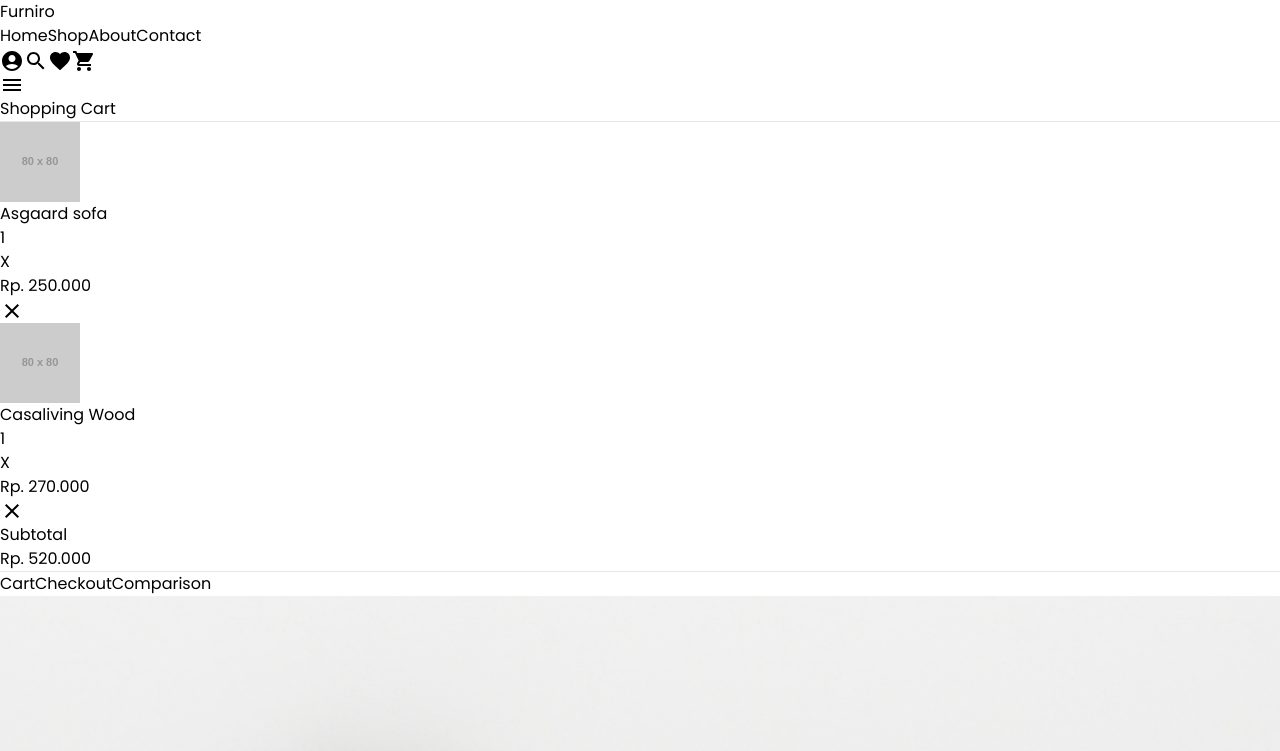
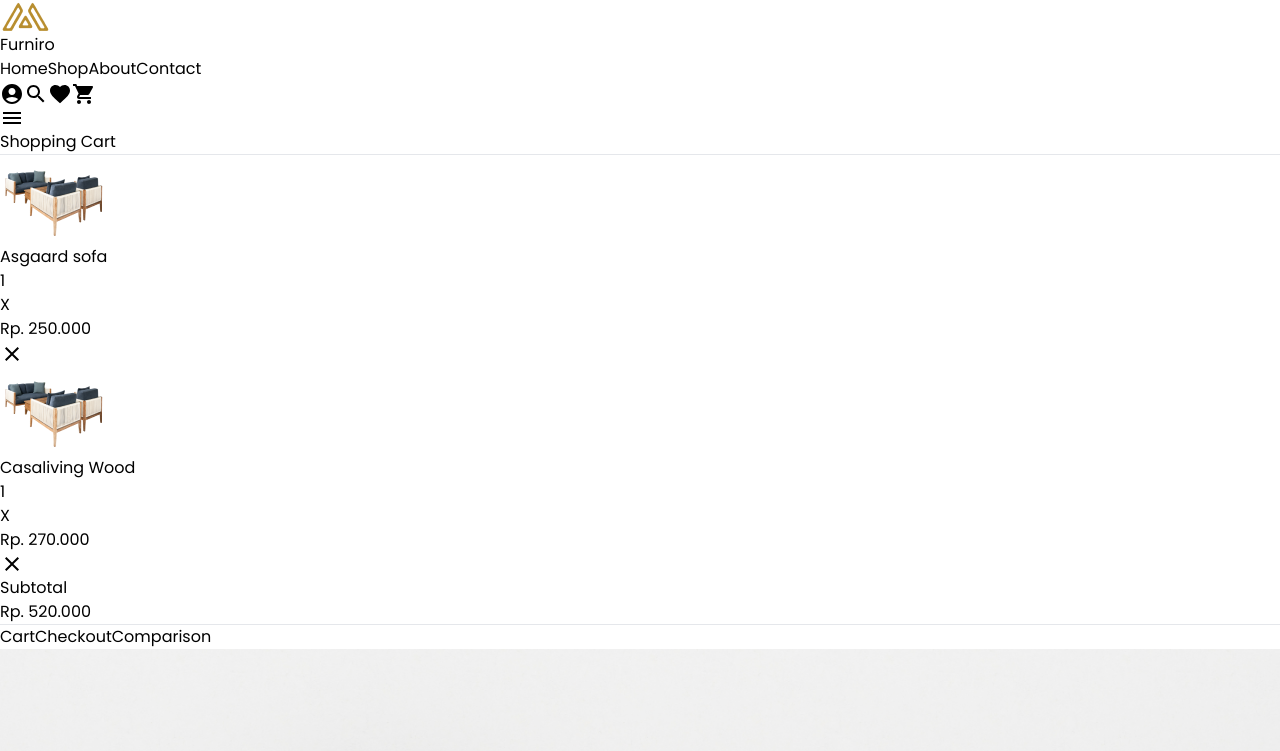
Before and after one commit to rizkyjackbar/Funiro, a React (Vite) app: page / in a window 1280 px wide. Shown: the top 751 px of the page. Built offline with nearby package versions, Linux system fonts and the light colour scheme.

Commit message:
add logo navbar

```diff
--- a/src/components/Navbar.jsx
+++ b/src/components/Navbar.jsx
@@ -6,6 +6,8 @@ import AccountCircleIcon from '@mui/icons-material/AccountCircle';
 import MenuIcon from '@mui/icons-material/Menu';
 import CloseIcon from '@mui/icons-material/Close';
 import { Link } from 'react-router-dom';
+import logo from '../img/Meubel House_Logos-05.png';
+import productImage from '../img/Asgaard sofa 5.png';
 
 const Navbar = () => {
     const [isCartOpen, setIsCartOpen] = useState(false);
@@ -56,7 +58,7 @@ const Navbar = () => {
             <nav className="bg-black-500 p-4">
                 <div className="container mx-auto flex justify-between items-center">
                     <div className="flex items-center">
-                        {/* <img src="src/img/Meubel House_Logos-05.png" alt="Logo" className="h-auto w-auto max-h-12 max-w-full mr-4" /> */}
+                        <img src={logo} alt="Logo" className="h-auto w-auto max-h-12 max-w-full mr-4" />
                         <span className="font-montserrat text-2xl font-bold leading-tight text-left">Furniro</span>
                     </div>
                     <div className="hidden md:flex space-x-8">
@@ -94,7 +96,7 @@ const Navbar = () => {
                     <div className="space-y-4 flex-1 overflow-auto">
                         {cartItems.map(item => (
                             <div key={item.id} className="flex items-center">
-                                <img src="https://via.placeholder.com/80" alt="Product" className="w-20 h-20 object-cover rounded-lg" />
+                                <img src={productImage} alt="Product" className="w-20 h-20 object-cover rounded-lg" />
                                 <div className="ml-4 flex-1">
                                     <h3 className="text-lg font-semibold">{item.name}</h3>
                                     <div className="flex items-center text-gray-500">
```
